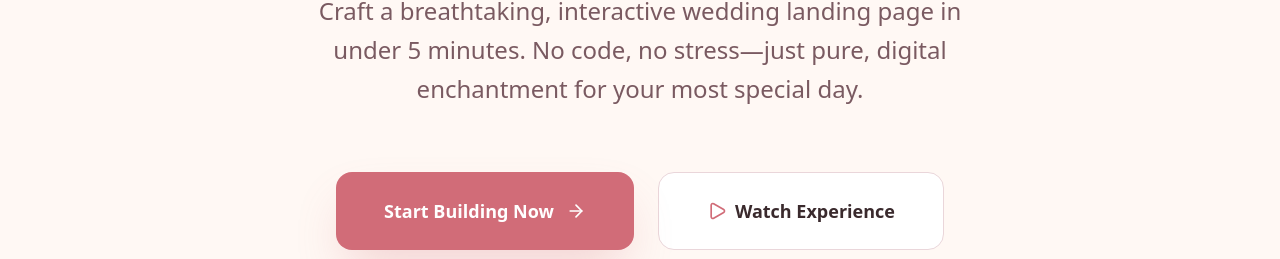
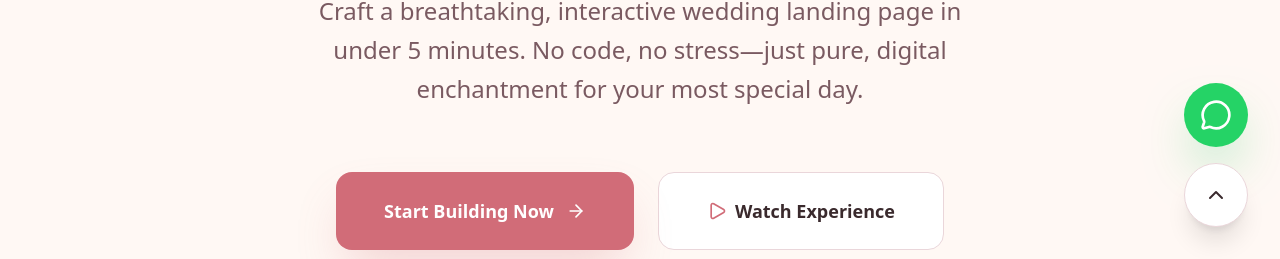
Before and after one commit to romiejaysenpai/quickweds, a Next.js app: page / in a window 1280 px wide. Shown: the part 541-800 px from the top of the page. Built offline with nearby package versions, Linux system fonts and the light colour scheme; no server answers; a web font is replaced by a local one.

Commit message:
style: final UI polish, floating buttons, and section dividers

```diff
--- a/src/app/page.tsx
+++ b/src/app/page.tsx
@@ -2,7 +2,7 @@
 
 import { useState } from 'react';
 import Link from 'next/link';
-import { Heart, Sparkles, Smartphone, Share2, Calendar, ArrowRight, Play, CheckCircle2, Star, Zap, Instagram, Twitter, Facebook, ChevronDown, Plus, Minus } from 'lucide-react';
+import { Heart, Sparkles, Smartphone, Share2, Calendar, ArrowRight, Play, CheckCircle2, Star, Zap, Instagram, Twitter, Facebook, ChevronDown, Plus, Minus, MessageCircle } from 'lucide-react';
 import ExamplesSection from '@/components/ExamplesSection';
 import TemplatesSection from '@/components/TemplatesSection';
 import { motion, AnimatePresence } from 'framer-motion';
@@ -548,6 +548,31 @@ export default function Home() {
           </div>
         </div>
       </footer>
+
+      {/* Floating Action Buttons */}
+      <div className="fixed bottom-8 right-8 z-[100] flex flex-col gap-4">
+        <motion.a
+          href="https://wa.me/yournumber"
+          target="_blank"
+          initial={{ scale: 0, opacity: 0 }}
+          animate={{ scale: 1, opacity: 1 }}
+          whileHover={{ scale: 1.1, rotate: 10 }}
+          className="w-16 h-16 bg-[#25D366] text-white rounded-full flex items-center justify-center shadow-2xl shadow-green-500/40 group cursor-pointer"
+        >
+          <MessageCircle className="w-8 h-8" />
+          <span className="absolute right-full mr-4 px-4 py-2 bg-white text-foreground text-xs font-bold rounded-lg shadow-xl opacity-0 group-hover:opacity-100 transition-opacity whitespace-nowrap pointer-events-none">Chat with us</span>
+        </motion.a>
+
+        <motion.button
+          onClick={() => window.scrollTo({ top: 0, behavior: 'smooth' })}
+          initial={{ scale: 0, opacity: 0 }}
+          animate={{ scale: 1, opacity: 1 }}
+          whileHover={{ scale: 1.1 }}
+          className="w-16 h-16 bg-white border border-border text-foreground rounded-full flex items-center justify-center shadow-xl hover:bg-neutral transition-all cursor-pointer"
+        >
+          <ChevronDown className="w-6 h-6 rotate-180" />
+        </motion.button>
+      </div>
     </div>
   );
 }
```
